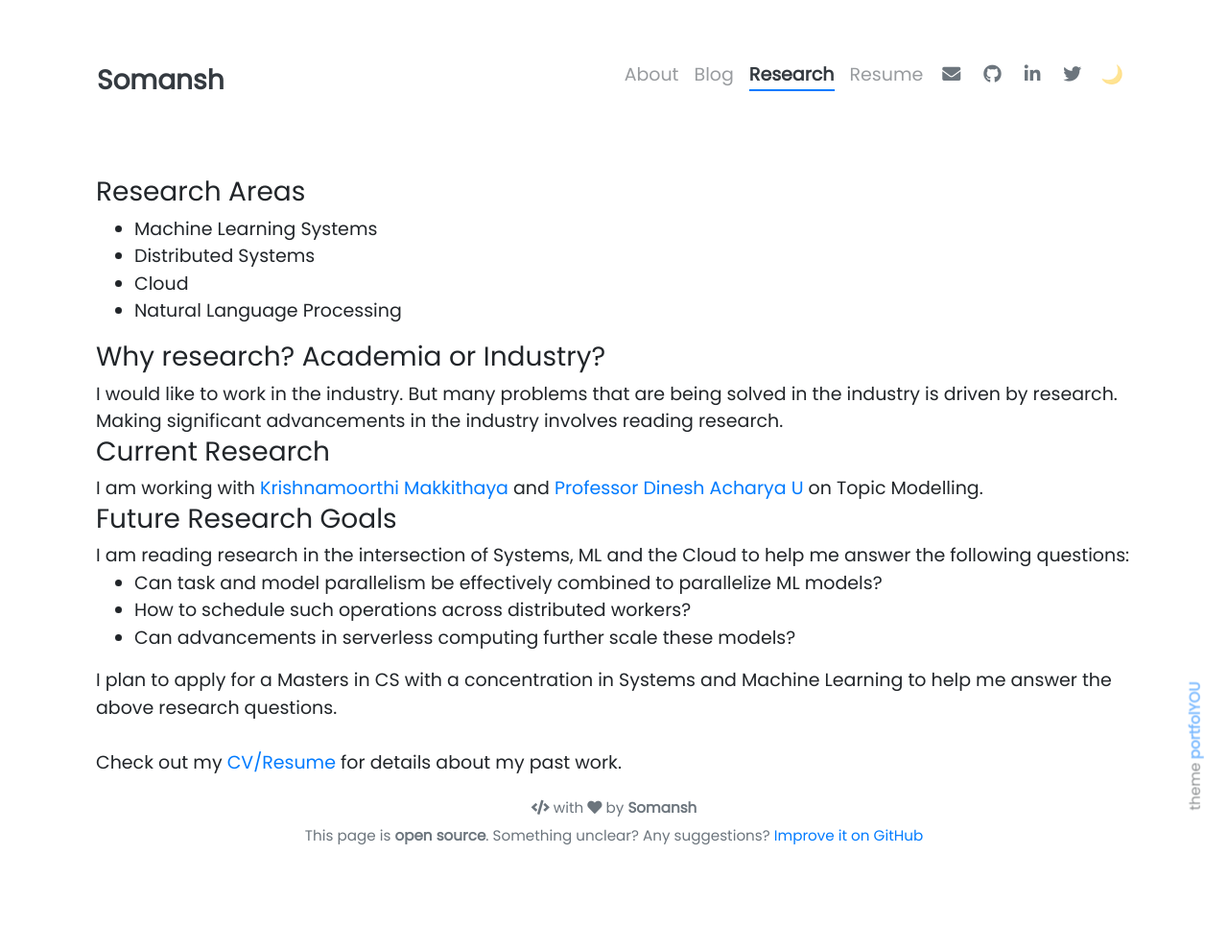
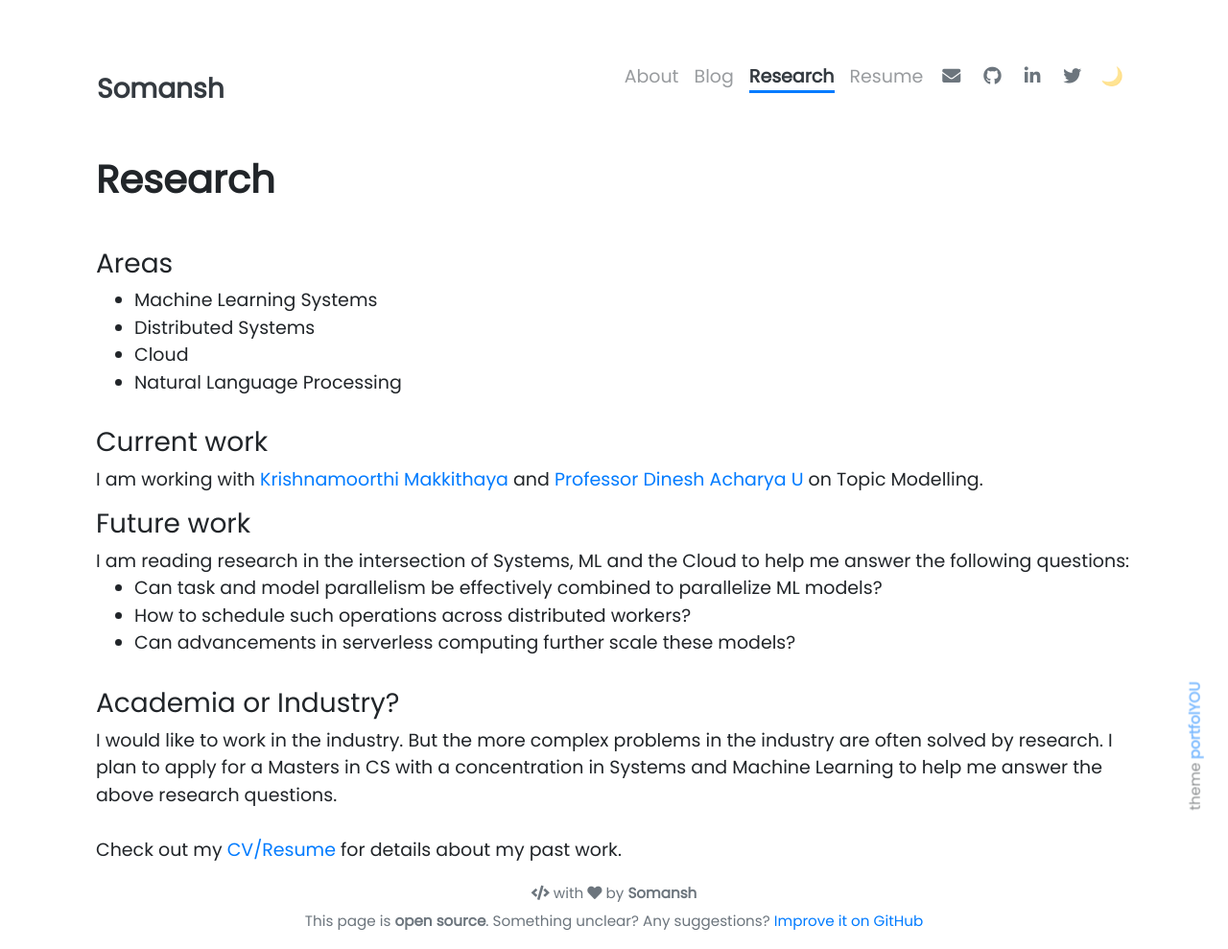
Before and after one commit to somanshreddy/somanshreddy.github.io, a Jekyll site: the page built from pages/research.md, in a window 1280 px wide. Shown: the whole page at 96% size. Built offline with Jekyll 4.4.1, drawn with Linux system fonts in a browser that asks for light colours; nearby versions of some CDN libraries; before the commit the page ends 900 px from its top, so only the background shows below that.

Commit message:
Adding more info in the Research section

```diff
--- a/_includes/about/research.html
+++ b/_includes/about/research.html
@@ -1,6 +1,6 @@
 <div class="col mt-4">
 
-  <h3>Research Areas</h3>
+  <h3>Areas</h3>
   <ul>
   	<li>Machine Learning Systems</li>
   	<li>Distributed Systems</li>
@@ -8,14 +8,10 @@
   	<li>Natural Language Processing</li>
   </ul>
 
-  <h3>Why research? Academia or Industry?</h3>
-
-  I would like to work in the industry. But many problems that are being solved in the industry is driven by research. Making significant advancements in the industry involves reading research.
-
-  <h3>Current Research</h3>
+  <h3>Current work</h3>
   I am working with <a href="https://manipal.edu/mit/department-faculty/faculty-list/krishnamoorthi-makkithaya.html">Krishnamoorthi Makkithaya</a> and <a href="https://manipal.edu/mit/department-faculty/faculty-list/dinesh-acharya-u.html">Professor Dinesh Acharya U</a> on Topic Modelling.
 
-  <h3>Future Research Goals</h3>
+  <h3>Future work</h3>
   I am reading research in the intersection of Systems, ML and the Cloud to help me answer the following questions:
 
   <ul>
@@ -24,7 +20,9 @@
    <li>Can advancements in serverless computing further scale these models?</li>
   </ul>
 
-  I plan to apply for a Masters in CS with a concentration in Systems and Machine Learning to help me answer the above research questions. <br> <br>
+  <h3>Academia or Industry?</h3>
+
+  I would like to work in the industry. But the more complex problems in the industry are often solved by research. I plan to apply for a Masters in CS with a concentration in Systems and Machine Learning to help me answer the above research questions. <br> <br>
 
   Check out my <a href="https://drive.google.com/file/d/1ReNcJ3OBSsS92TOQSbum2PXcYuULdD63/view?usp=sharing">CV/Resume</a> for details about my past work.
 
--- /dev/null
+++ b/_sass/_research.scss
@@ -0,0 +1,3 @@
+h3 {
+  padding-top:15px;
+}
--- a/_sass/portfolYOU.scss
+++ b/_sass/portfolYOU.scss
@@ -14,6 +14,7 @@
         "markdown",
         "projects",
         "timeline",
+        "research",
         "autumn",
         "theme",
         "theme-dark";
```
Also changed, not shown: pages/about.md (+1 -3 lines), pages/research.md (+2 -0 lines).
